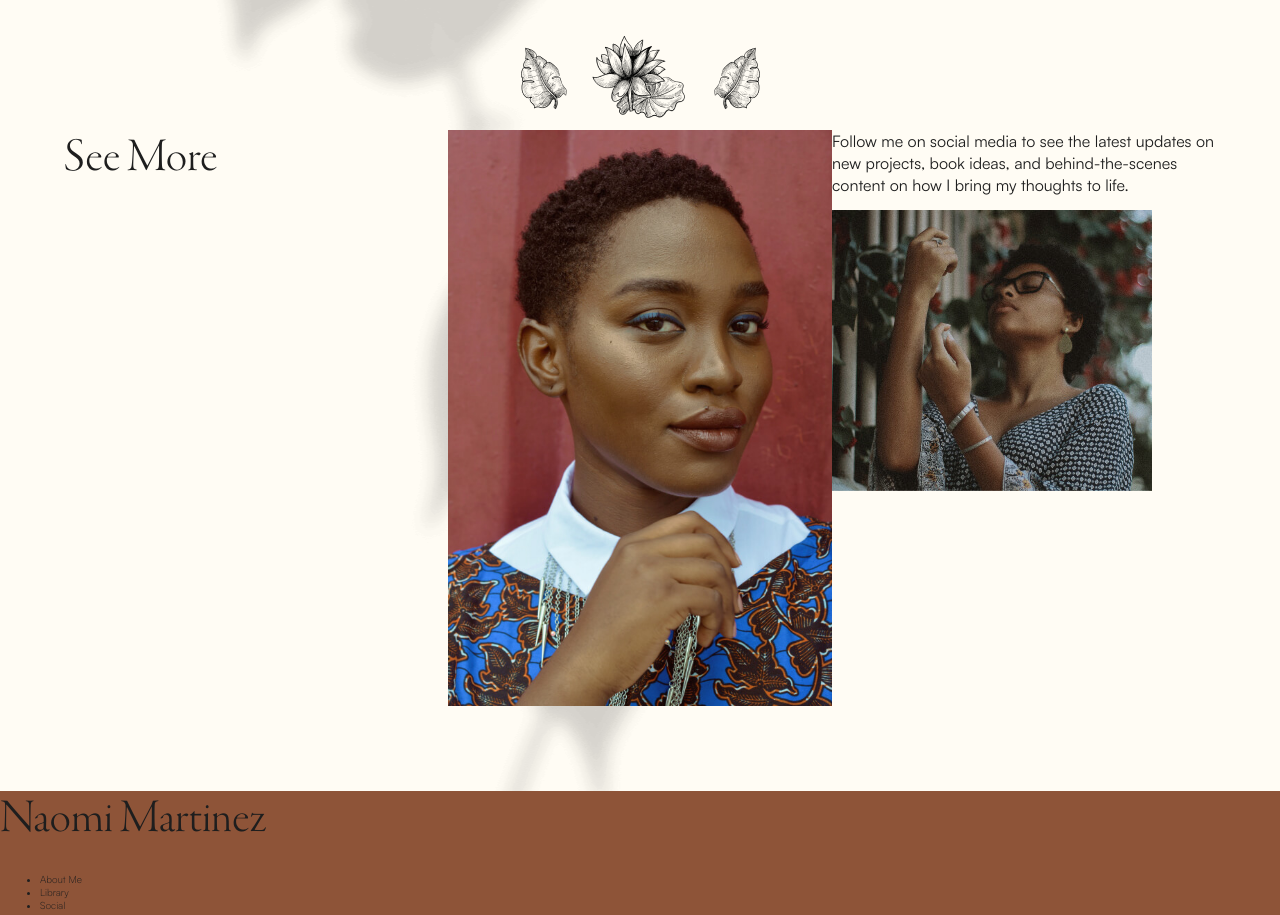
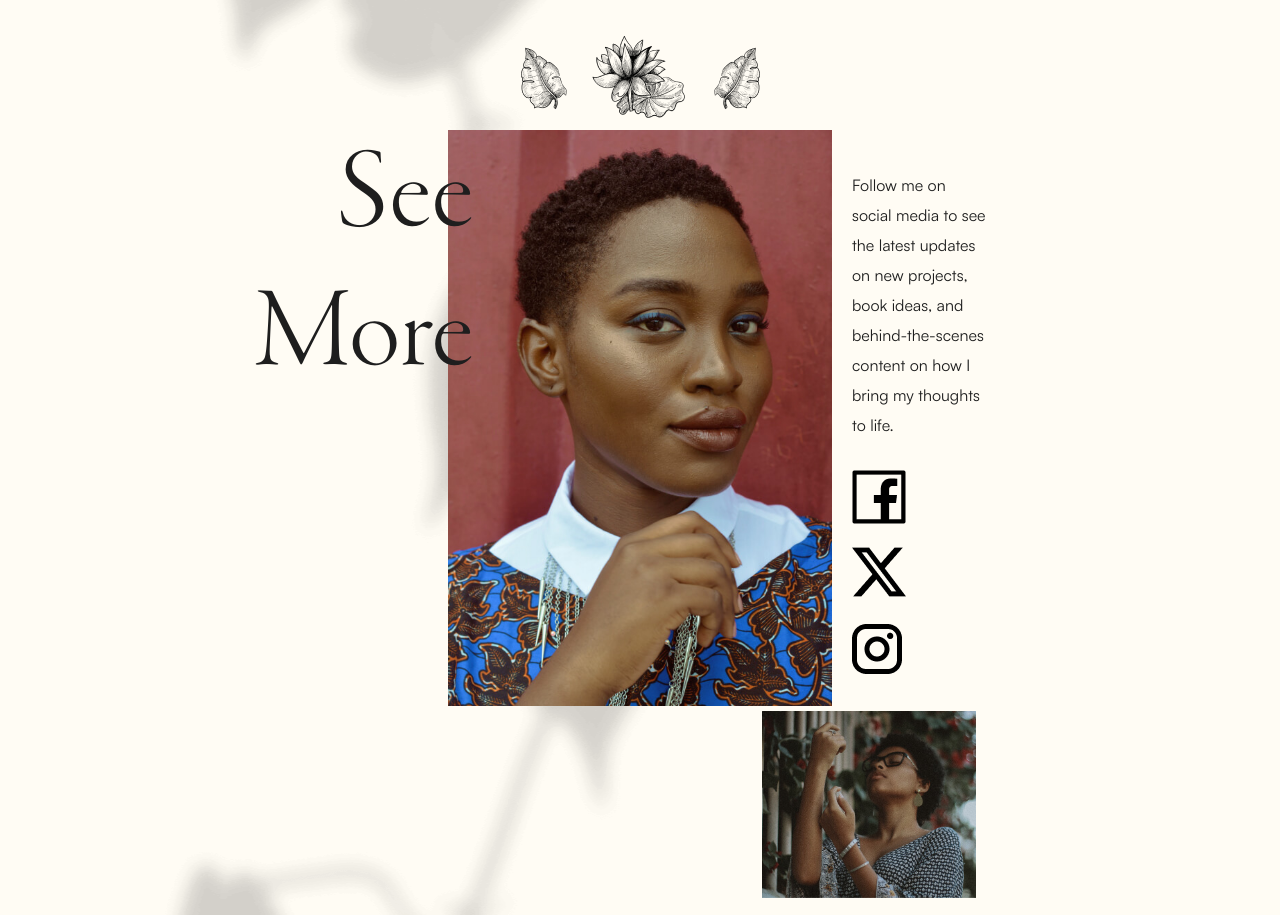
Before and after one commit to derek-day/naomi, a plain HTML site: page naomi.html in a window 1280 px wide. Shown: the part 2240-3155 px from the top of the page. Drawn offline with Linux system fonts and the light colour scheme.

Commit message:
social grid update

```diff
--- a/naomi.css
+++ b/naomi.css
@@ -404,8 +404,48 @@ header {
     grid-template-columns: 1fr 1fr 1fr;
 }
 
-.social-main {
+.social-content h1 {
+    position: relative;
+    font-size: 11.6rem;
+    word-spacing: 100vw;
+    text-align: right;
+    z-index: 2;
+    left: 2vw;
+}
+
+#social-main {
     width: 100%;
+}
+
+.social-side {
+    margin: var(--padding-md) var(--padding-sm);
+}
+
+.social-side p {
+    width: 40%;
+    line-height: 3rem;
+    margin-bottom: calc(var(--padding-sm) + 1rem);
+}
+
+.social-media {
+    display: grid;
+    grid-template-rows: 1fr 1fr 1fr;
+    gap: var(--padding-sm);
+    margin: var(--padding-sm) 0 calc(var(--padding-sm) + 1rem);
+}
+
+.social-media a {
+    width: fit-content;
+}
+
+.social-media a:hover {
+    background-color: var(--background);
+}
+
+.social-side-image {
+    position: relative;
+    width: 62%;
+    right: 7vw;
 }
 
 footer {
--- a/naomi.html
+++ b/naomi.html
@@ -78,18 +78,18 @@
         </div>
 
         <div class="social-content">
-          <h1>See More</h1>
-          <img class="social-main" src="assets/images/mainsocial.jpg">
-          <div>
+          <h1 id="social-h1">See More</h1>
+          <img id="social-main" src="assets/images/mainsocial.jpg">
+          <div class="social-side">
             <p>Follow me on social media to see the latest updates on new projects, book ideas, and behind-the-scenes content on how I bring my thoughts to life.</p>
 
             <!-- Social image links -->
-            <div>
-              <img src="">
-              <img src="">
-              <img src="">
+            <div class="social-media">
+              <a href=""><img src="assets/images/facebook.png"></a>
+              <a href=""><img src="assets/images/twitter.png"></a>
+              <a href=""><img src="assets/images/instagram.png"></a>
             </div>
-            <img src="assets/images/sidesocial.jpg">
+            <img class="social-side-image" src="assets/images/sidesocial.jpg">
           </div>
         </div>
       </section>
--- a/naomi.js
+++ b/naomi.js
@@ -27,3 +27,25 @@ $(window).on('scroll', function() {
     nav.removeClass("scrolled");
   }
 });
+
+function elementsOverlap(el1, el2) {
+  const domRect1 = el1.getBoundingClientRect();
+  const domRect2 = el2.getBoundingClientRect();
+
+  return !(
+    domRect1.top > domRect2.bottom ||
+    domRect1.right < domRect2.left ||
+    domRect1.bottom < domRect2.top ||
+    domRect1.left > domRect2.right
+  );
+}
+
+const el1 = document.getElementById('social-main');
+const el2 = document.getElementById('social-h1');
+
+console.log(elementsOverlap(el1, el2)); // 👉️ true
+
+
+if (elementsOverlap(el1, el2)) {
+  // el2.style.color="white"; works but changes entire word
+}
```
Also changed, not shown: assets/images/facebook.png (added), assets/images/instagram.png (added), assets/images/twitter.png (added).
